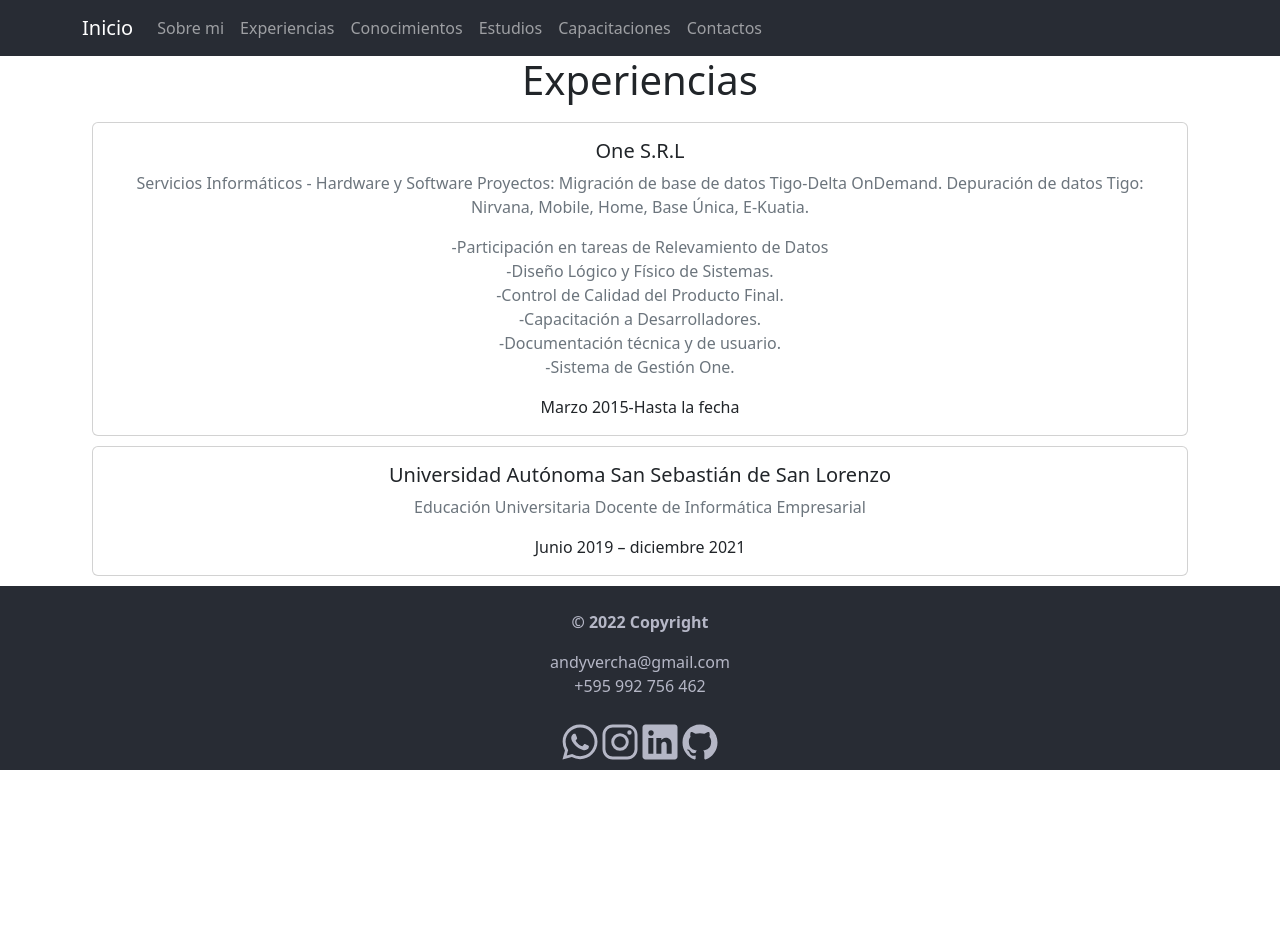
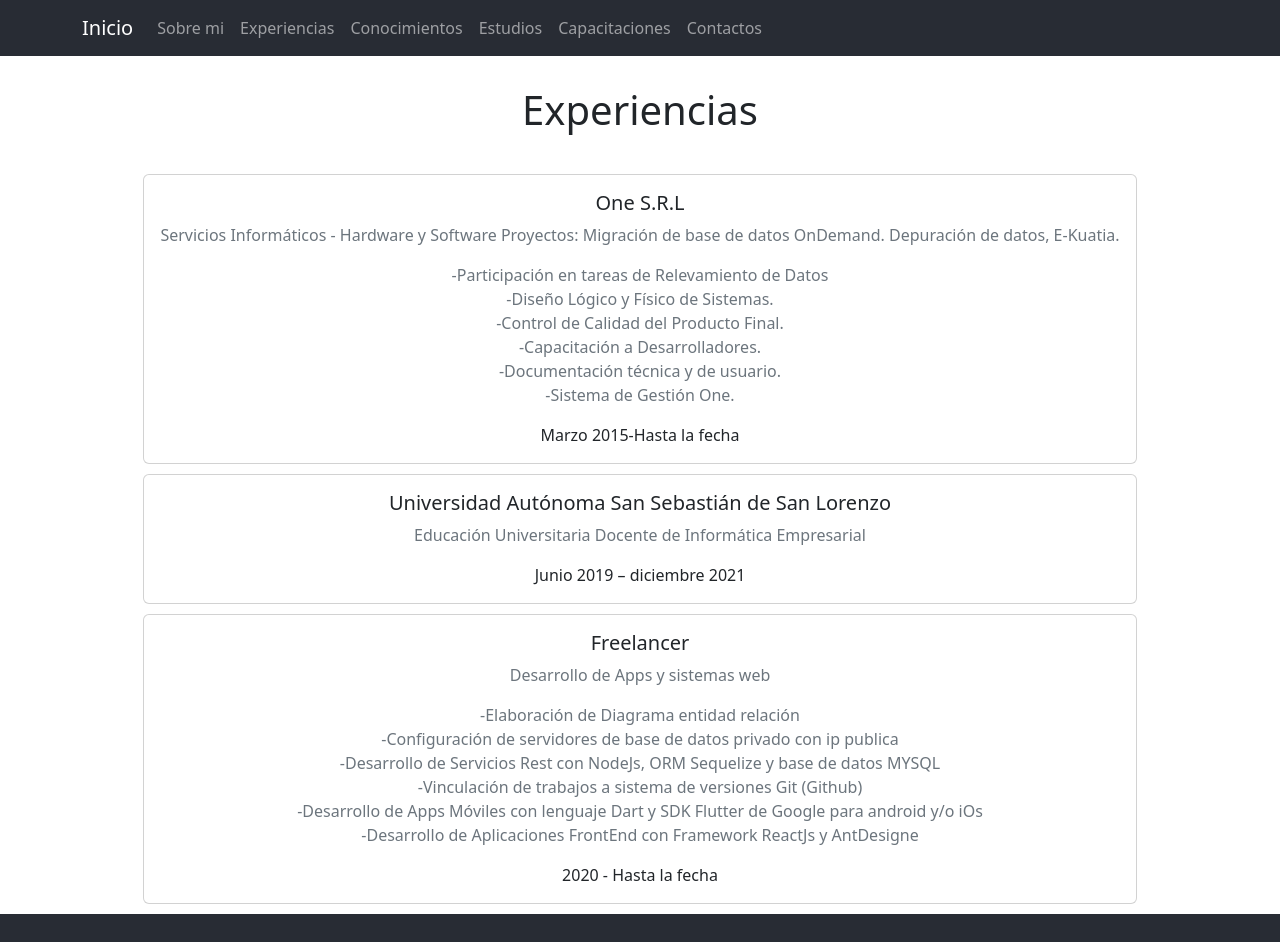
Before and after one commit to poravv/app-port-curricular-avvc, a React (Create React App) app: page /Experiencias in a window 1280 px wide. Shown: the top 942 px of the page. Before the commit the page ends 800 px from the top, so only its background shows below. Built offline with nearby package versions, Linux system fonts and the light colour scheme.

Commit message:
Actualizacion 2023 v1

```diff
--- a/public/index.html
+++ b/public/index.html
@@ -2,14 +2,14 @@
 <html lang="en">
   <head>
     <meta charset="utf-8" />
-    <link rel="icon" href="%PUBLIC_URL%/cursor1.png" />
+    <link rel="icon" href="%PUBLIC_URL%/note.png" />
     <meta name="viewport" content="width=device-width, initial-scale=1" />
     <meta name="theme-color" content="#000000" />
     <meta
       name="description"
       content="Web site created using create-react-app"
     />
-    <link rel="apple-touch-icon" href="%PUBLIC_URL%/cursor1.png" />
+    <link rel="apple-touch-icon" href="%PUBLIC_URL%/note.png" />
     <!--
       manifest.json provides metadata used when your web app is installed on a
       user's mobile device or desktop. See https://developers.google.com/web/fundamentals/web-app-manifest/
--- a/src/componentes/Capacitaciones.js
+++ b/src/componentes/Capacitaciones.js
@@ -74,14 +74,23 @@
         },
         {
             contenido: "Curso de Desarrollo de Apps Móviles –Universidad Complutense de Madrid & Google Activate(2018)",
-        }
+        },
+        {
+            contenido: "Curso Scrum LinkedIn Learning (2022)",
+        },
+        {
+            contenido: "Fundamentos del desarrollo web: Full Stack o Front-end  LinkedIn Learning (2022)",
+        },
+        {
+            contenido: "JavaScript - LinkedIn Learning (2022)",
+        },
 
     ];
 
     return (
         <>
             <section>
-                <h1 style={{ display: `flex`, justifyContent: `center` }}>Capacitaciones</h1>
+                <h1 style={{ display: `flex`, justifyContent: `center`,margin:`30px` }}>Capacitaciones</h1>
                 {
                     listaCapacitaciones.map((experiencia) => {
                         return <MyCardSimple contenido={experiencia.contenido} />
--- a/src/componentes/Conocimientos.js
+++ b/src/componentes/Conocimientos.js
@@ -65,7 +65,7 @@
     return (
         <>
             <section>
-                <h1 style={{ display: `flex`, justifyContent: `center` }}>Conocimientos del area</h1>
+                <h1 style={{ display: `flex`, justifyContent: `center`,margin:`30px` }}>Conocimientos</h1>
                 <div style={{ flexWrap: `wrap`, display: `flex`, justifyContent: `center` }}>
                     {
                         listaConocimientos.map((conocimientos) => {
--- a/src/componentes/Contactos.js
+++ b/src/componentes/Contactos.js
@@ -1,12 +1,15 @@
-import contacto from '../assets/contacto.png';
+
 
 const Contactos = () => {
     return (
         <>
             <section >
-            <h1 style={{display: `flex`, justifyContent: `center` }}>Contactos</h1>
-            <div style={{ minHeight:`150px` }} className='container'>
-                    <img  style={{ width:`100px` }} className='img' alt="img1" src={contacto} />
+                <h1 style={{ display: `flex`, justifyContent: `center`,margin:`30px` }}>Contactos</h1>
+                <div style={{ minHeight: `150px` }} className='container'>
+                    <div className='container'>
+                        <p>Puedes ver la información de contacto en el footer o pie de página mas abajo</p>
+
+                    </div>
                 </div>
             </section>
         </>
--- a/src/componentes/Estudios.js
+++ b/src/componentes/Estudios.js
@@ -26,7 +26,7 @@
     return (
         <>
         <section>
-        <h1 style={{display: `flex`, justifyContent: `center` }}>Estudios</h1>
+        <h1 style={{display: `flex`, justifyContent: `center`,margin:`30px` }}>Estudios</h1>
             <div className="container d-flex justify-content-center">
             <div className="column">
                 <div className="row-md-4">
--- a/src/componentes/Experiencias.js
+++ b/src/componentes/Experiencias.js
@@ -8,7 +8,7 @@
             titulo:"One S.R.L",
             adicional:"Marzo 2015-Hasta la fecha",
             contenido:`Servicios Informáticos - Hardware y Software
-            Proyectos: Migración de base de datos Tigo-Delta OnDemand. Depuración de datos Tigo: Nirvana, Mobile, Home, Base Única, E-Kuatia.`,
+            Proyectos: Migración de base de datos OnDemand. Depuración de datos, E-Kuatia.`,
             lista:`-Participación en tareas de Relevamiento de Datos
             -Diseño Lógico y Físico de Sistemas.
             -Control de Calidad del Producto Final.
@@ -21,12 +21,24 @@
             adicional:"Junio 2019 – diciembre 2021",
             contenido:`Educación Universitaria
             Docente de Informática Empresarial`
+        },
+        {
+            titulo:"Freelancer",
+            adicional:"2020 - Hasta la fecha",
+            contenido:`Desarrollo de Apps y sistemas web`,
+            lista: `-Elaboración de Diagrama entidad relación
+            -Configuración de servidores de base de datos privado con ip publica
+            -Desarrollo de Servicios Rest con NodeJs, ORM Sequelize y base de datos MYSQL
+            -Vinculación de trabajos a sistema de versiones Git (Github)
+            -Desarrollo de Apps Móviles con lenguaje Dart y SDK Flutter de Google para android y/o iOs
+            -Desarrollo de Aplicaciones FrontEnd con Framework ReactJs y AntDesigne`
+
         }
     ];
 
     return (
         <section>
-            <h1 style={{display: `flex`, justifyContent: `center` }}>Experiencias</h1>
+            <h1 style={{display: `flex`, justifyContent: `center`,margin:`30px` }}>Experiencias</h1>
             <div className="container d-flex justify-content-center">
             <div className="column">
                 <div className="row-md-4">
--- a/src/componentes/Inicio.js
+++ b/src/componentes/Inicio.js
@@ -6,17 +6,17 @@
         <>
           <div className="personal" style={{display: `flex` , alignItems:`center`, justifyContent:`center`,textAlign:`center`  }}>
                 <div className='container'>
-                    <img className='img' alt="img1" src={Imagen} />
+                    <img style={{ width:`300px` }} className='img' alt="img1" src={Imagen} />
                 </div>
                 <div className='container'>
-                    <h1>Hola y bienvenido a mi sitio</h1>
+                    <h1>Hola y bienvenido</h1>
+                    <p>Me presento, mi nombre es Andrés Valentin Vera Chavez y me dedico al desarrollo de Software.</p>
                     <p>Aquí encontraras todo lo referente a mi experiencia profesional en el rubro de la informática y
-                        otros cursos y conocimientos extra que he ido adquiriendo al paso de los años. Sin más que añadir,
+                        otros cursos y conocimientos extra que he ido adquiriendo al paso de los años. </p>
+                        <p>Sin más que añadir,
                         espero que la información te sea de utilidad para lo que estas buscando.</p>
-                    <p>Saludos cordiales</p>
-                    <p style={{ fontweight: `bold` }}>
-                        <b>Andrés Valentin Vera Chavez</b>
-                    </p>
+                    <p>Saludos cordiales </p>
+
                 </div>
             </div>
         </>
--- a/src/componentes/SobreMi.js
+++ b/src/componentes/SobreMi.js
@@ -16,19 +16,26 @@
                         conocimientos y experiencias poniendo en práctica las habilidades que voy
                         adquiriendo. Crecer personal y profesionalmente aprendiendo y enseñando.
                     </p>
-
                     <p>
                         Me considero una persona bastante sociable con facilidad de comunicación y alta
                         tolerancia a la presión, lo que considero me permite pensar en frio las soluciones
                         más óptimas para cualquier problemática.
                     </p>
+                    <p>
+                        Actualmente me encuentro realizando trabajos para una empresa, sin embargo también cumplo labores como desarrollador independiente para personas o empresas
+                    </p>
+                    <p>
+                        Resido hoy en día en la ciudad de Capiatá - Paraguay
+                    </p>
                 </Container>
 
-                    <div className='container'>
-                    <img className='img' alt="img1" src={imagen2} />
+
+                    <div style={{ margin:`30px`}}>
+                        <img style={{ width:`300px` }} className='img' alt="img1" src={imagen2} />
                     </div>
+
             </div>
-            <br/>
+            <br />
         </section>
     );
 }
```
Also changed, not shown: public/note.png (added). Lines whose indentation alone changed are shown as unchanged.
